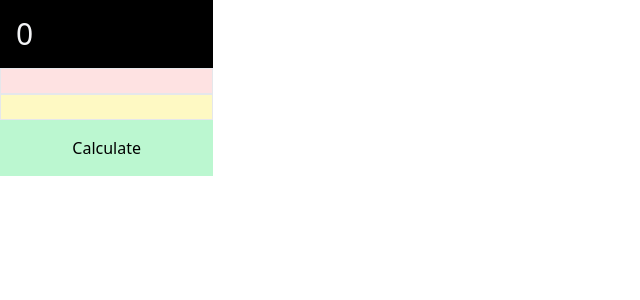
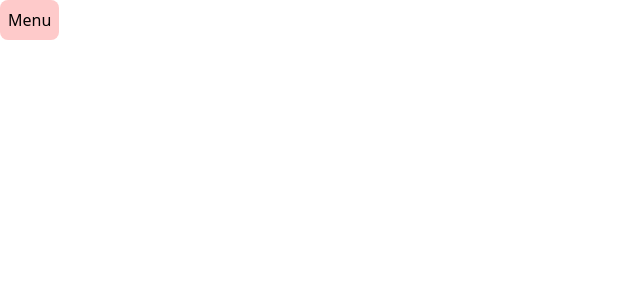
Before and after one commit to soAcademy/workshop-state-and-event, a React (Create React App) app: page / in a window 1280 px wide. Shown: the top 300 px of the page, without its empty margins (0-640 px from the left). Built offline with nearby package versions, Linux system fonts and the light colour scheme.

Commit message:
feat:toggle menu

```diff
--- a/src/App.js
+++ b/src/App.js
@@ -13,6 +13,7 @@ import State3 from "./States/State3";
 import State4 from "./States/State4";
 import State5 from "./States/State5";
 import State6 from "./States/State6";
+import State7 from "./States/State7";
 
 // import Prop1 from "./PropsAnswer/Prop1";
 // import Prop2 from "./PropsAnswer/Prop2";
@@ -44,7 +45,8 @@ const App = () => {
       {/* <State3 /> */}
       {/* <State4 /> */}
       {/* <State5 /> */}
-      <State6 />
+      {/* <State6 /> */}
+      <State7 />
 
       {/* <Prop1 data="Hello World" /> */}
       {/* <Prop2 data1="Hello World" data2="Bin Bin Bin" /> */}
--- /dev/null
+++ b/src/States/State7.js
@@ -0,0 +1,28 @@
+import React, { useState } from "react";
+
+const State7 = () => {
+  const [toggle, setToggle] = useState(false);
+
+  return (
+    <div className="">
+      <button
+        className=" p-2 bg-red-200 rounded-lg"
+        onClick={() => setToggle(!toggle)}
+      >
+        Menu
+      </button>
+      {toggle && (
+        <div className="rounded-lg ml-3 py-1 bg-purple-200 w-1/6">
+          <ul>
+            <li className="rounded-lg bg-purple-300 p-1 mx-1 mb-1"><a href="#">item 1</a></li>
+            <li className="rounded-lg bg-purple-300 p-1 mx-1 mb-1"><a href="#">item 2</a></li>
+            <li className="rounded-lg bg-purple-300 p-1 mx-1 mb-1"><a href="#">item 3</a></li>
+            <li className="rounded-lg bg-purple-300 p-1 mx-1"><a href="#">item 4</a></li>
+          </ul>
+        </div>
+      )}
+    </div>
+  );
+};
+
+export default State7;
```
